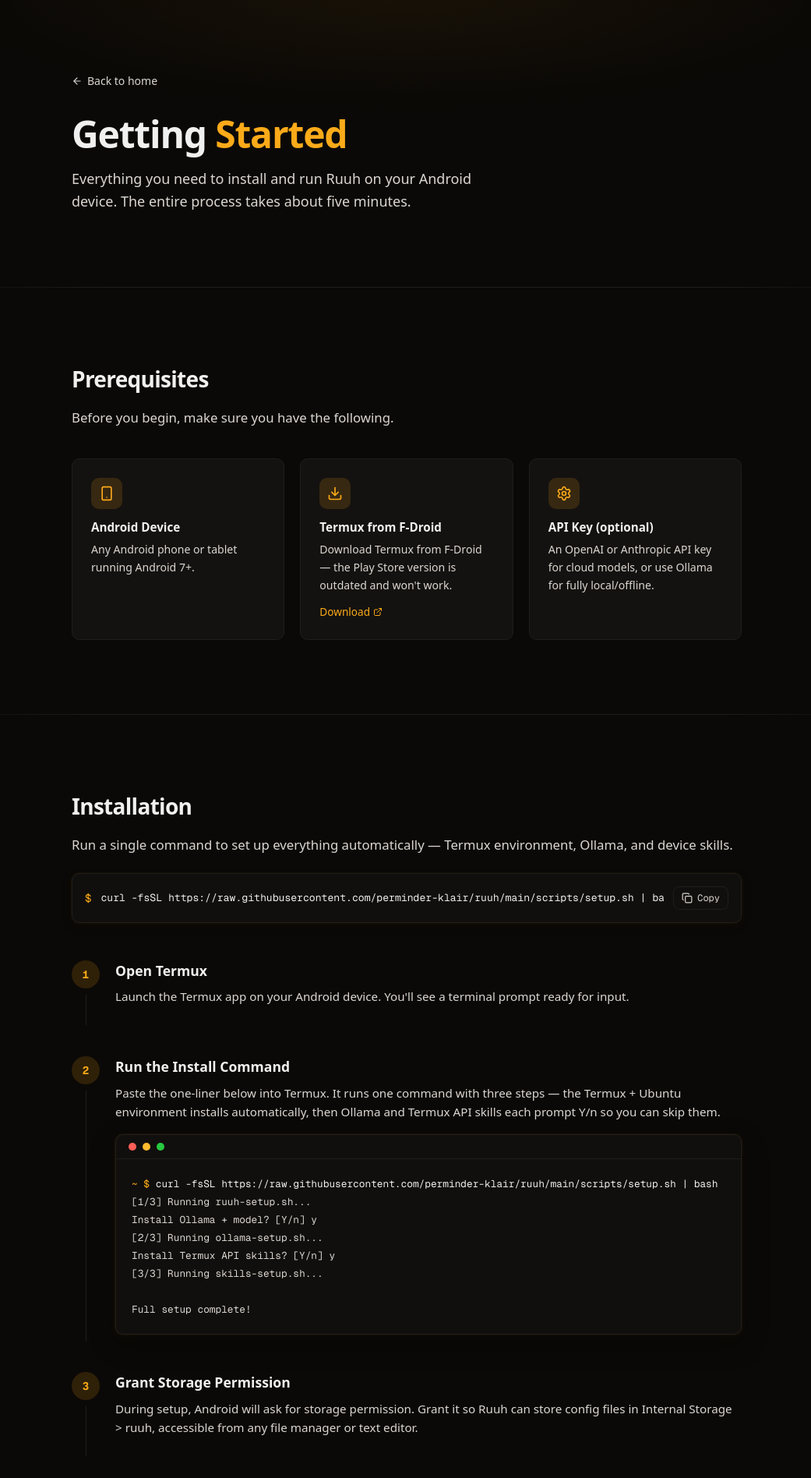
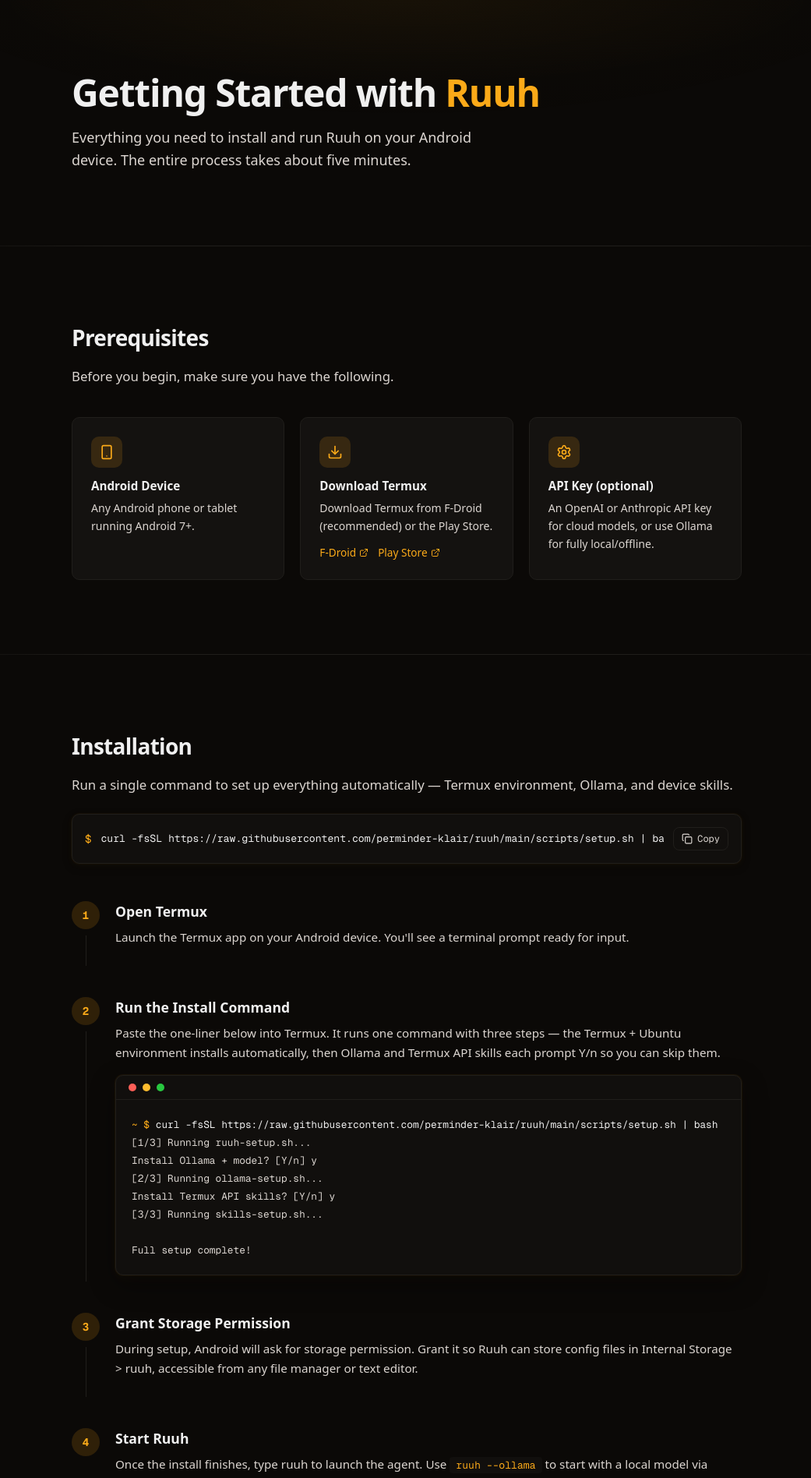
Before and after one commit to perminder-klair/ruuh, a Next.js app in the folder web/: page /docs in a window 1280 px wide. Shown: the part 60-1956 px from the top of the page at 78% size, without its empty margins (118-1159 px from the left). Built offline with nearby package versions, Linux system fonts and the light colour scheme.

Commit message:
landing page improvements

```diff
--- a/web/app/docs/page.tsx
+++ b/web/app/docs/page.tsx
@@ -7,19 +7,10 @@
   FileText,
   Smartphone,
   Cpu,
-  ArrowLeft,
   ExternalLink,
   FolderOpen,
-  Pencil,
-  RefreshCw,
   Plug,
   MessageSquare,
-  Fingerprint,
-  User,
-  Rocket,
-  Power,
-  HeartPulse,
-  Wrench,
 } from "lucide-react";
 import { CopyButton } from "@/components/copy-button";
 import {
@@ -50,10 +41,11 @@
   },
   {
     icon: Download,
-    title: "Termux from F-Droid",
+    title: "Download Termux",
     description:
-      "Download Termux from F-Droid — the Play Store version is outdated and won't work.",
+      "Download Termux from F-Droid (recommended) or the Play Store.",
     link: "https://f-droid.org/en/packages/com.termux/",
+    playStoreLink: "https://play.google.com/store/apps/details?id=com.termux",
   },
   {
     icon: Settings,
@@ -103,7 +95,7 @@
     step: 4,
     title: "Start Ruuh",
     description:
-      "Once the install finishes, type ruuh to launch the agent. Use ruuh --ollama to start with a local model via Ollama. It logs into the Ubuntu proot environment and starts pi-coding-agent from the shared config directory. A web dashboard starts automatically at localhost:3000 — open it in your device browser while the agent is running.",
+      <>Once the install finishes, type ruuh to launch the agent. Use <code className="rounded bg-code-block px-2 py-0.5 font-mono text-[0.82rem] text-primary">ruuh --ollama</code> to start with a local model via Ollama. It logs into the Ubuntu proot environment and starts pi-coding-agent from the shared config directory. A web dashboard starts automatically at <a href="http://localhost:3000" className="text-primary hover:underline" target="_blank" rel="noopener noreferrer">localhost:3000</a> — open it in your device browser while the agent is running.</>,
     terminal: {
       lines: [
         { prompt: true, text: "ruuh --ollama" },
@@ -120,60 +112,22 @@
 ];
 
 const configFiles = [
-  {
-    icon: FileText,
-    name: "AGENTS.md",
-    description:
-      "Master workspace config — startup routine, memory structure, and how the agent behaves each session.",
-  },
-  {
-    icon: Pencil,
-    name: "SOUL.md",
-    description:
-      "Personality and behavioral guidelines — tone, communication style, and boundaries.",
-  },
-  {
-    icon: Fingerprint,
-    name: "IDENTITY.md",
-    description:
-      "The agent fills this in during its first conversation — name, creature type, vibe, and emoji.",
-  },
-  {
-    icon: User,
-    name: "USER.md",
-    description:
-      "Profile of the human — name, pronouns, timezone, and contextual notes. Updated as the agent learns about you.",
-  },
-  {
-    icon: RefreshCw,
-    name: "MEMORY.md",
-    description:
-      "Persistent long-term memory across sessions. The agent writes here to remember decisions and context.",
-  },
-  {
-    icon: Rocket,
-    name: "BOOTSTRAP.md",
-    description:
-      "First-run ritual — guides the intro conversation. Deleted after the first session.",
-  },
-  {
-    icon: Power,
-    name: "BOOT.md",
-    description:
-      "Custom startup tasks the agent runs each session. Leave empty if unused.",
-  },
-  {
-    icon: HeartPulse,
-    name: "HEARTBEAT.md",
-    description:
-      "Periodic task scheduler for interval-based checks. Leave empty if unused.",
-  },
-  {
-    icon: Wrench,
-    name: "TOOLS.md",
-    description:
-      "Quick reference of available Termux API commands from installed skills.",
-  },
+  { name: "AGENTS.md", description: "Master workspace config — startup routine, memory structure, behaviour" },
+  { name: "SOUL.md", description: "Personality and tone — communication style and boundaries" },
+  { name: "IDENTITY.md", description: "Auto-filled on first run — name, creature type, vibe, emoji" },
+  { name: "USER.md", description: "Profile of the human — updated as the agent learns about you" },
+  { name: "MEMORY.md", description: "Persistent long-term memory across sessions" },
+  { name: "BOOTSTRAP.md", description: "First-run ritual — deleted after the first session" },
+  { name: "BOOT.md", description: "Custom startup tasks each session (optional)" },
+  { name: "HEARTBEAT.md", description: "Periodic task scheduler for interval-based checks (optional)" },
+  { name: "TOOLS.md", description: "Quick reference of available Termux API commands" },
+];
+
+const piStructure = [
+  { name: ".pi/settings.json", description: "Agent settings — model, API keys, preferences" },
+  { name: ".pi/prompts/", description: "Custom prompt templates for reusable workflows" },
+  { name: ".pi/extensions/", description: "Extensions like the web dashboard (dashboard.ts)" },
+  { name: ".pi/skills/", description: "Auto-discovered skill directories (termux-device, termux-comms, etc.)" },
 ];
 
 const filePaths = [
@@ -188,18 +142,9 @@
       {/* Header */}
       <section className="border-b-soft py-24 px-6 relative bg-[radial-gradient(ellipse_60%_50%_at_50%_0%,rgba(251,170,25,0.04),transparent_70%)]">
         <div className="mx-auto max-w-[860px]">
-          <AnimatedDiv>
-            <a
-              href="/"
-              className="mb-8 inline-flex items-center gap-1.5 text-sm text-muted-foreground hover:text-primary transition-colors"
-            >
-              <ArrowLeft className="size-3.5" />
-              Back to home
-            </a>
-          </AnimatedDiv>
           <AnimatedDiv delay={0.1}>
             <h1 className="mb-4 text-[clamp(2rem,5vw,3rem)] font-extrabold leading-[1.1] tracking-tight">
-              Getting <span className="text-primary">Started</span>
+              Getting Started with <span className="text-primary">Ruuh</span>
             </h1>
           </AnimatedDiv>
           <AnimatedDiv delay={0.2}>
@@ -235,15 +180,29 @@
                   <p className="text-[0.88rem] leading-relaxed text-muted-foreground">
                     {item.description}
                   </p>
+                  {(item.link || item.playStoreLink) && (
+                    <div className="mt-3 flex items-center gap-3">
                       {item.link && (
                         <a
                           href={item.link}
                           target="_blank"
                           rel="noopener noreferrer"
-                      className="mt-3 inline-flex items-center gap-1 text-[0.85rem] text-primary hover:underline"
+                          className="inline-flex items-center gap-1 text-[0.85rem] text-primary hover:underline"
                         >
-                      Download <ExternalLink className="size-3" />
+                          F-Droid <ExternalLink className="size-3" />
                         </a>
+                      )}
+                      {item.playStoreLink && (
+                        <a
+                          href={item.playStoreLink}
+                          target="_blank"
+                          rel="noopener noreferrer"
+                          className="inline-flex items-center gap-1 text-[0.85rem] text-primary hover:underline"
+                        >
+                          Play Store <ExternalLink className="size-3" />
+                        </a>
+                      )}
+                    </div>
                   )}
                 </div>
               </StaggerItem>
@@ -327,64 +286,6 @@
               </AnimatedSection>
             ))}
           </div>
-        </div>
-      </section>
-
-      {/* Config Files */}
-      <section className="border-b-soft py-24 px-6">
-        <div className="mx-auto max-w-[860px]">
-          <AnimatedDiv>
-            <h2 className="mb-4 text-[1.75rem] font-bold tracking-tight">
-              Configuration <span className="text-primary">Files</span>
-            </h2>
-            <p className="mb-10 text-[1.05rem] text-muted-foreground">
-              Ruuh creates a set of Markdown files you can edit from any text
-              editor on your phone. No terminal required.
-            </p>
-          </AnimatedDiv>
-          <StaggerContainer className="space-y-4">
-            {configFiles.map((file) => (
-              <StaggerItem key={file.name}>
-                <div className="flex items-start gap-4 rounded-lg border border-border bg-card px-6 py-5">
-                  <GlowIcon className="mt-0.5 flex h-10 w-10 flex-shrink-0 items-center justify-center rounded-lg bg-primary/15 text-primary">
-                    <file.icon className="size-5" />
-                  </GlowIcon>
-                  <div>
-                    <h3 className="mb-1 font-mono text-[0.95rem] font-semibold text-primary">
-                      {file.name}
-                    </h3>
-                    <p className="text-[0.9rem] leading-relaxed text-muted-foreground">
-                      {file.description}
-                    </p>
-                  </div>
-                </div>
-              </StaggerItem>
-            ))}
-          </StaggerContainer>
-
-          <AnimatedDiv className="mt-10">
-            <div className="rounded-lg border border-border bg-card p-6">
-              <h3 className="mb-4 flex items-center gap-2 text-[0.95rem] font-semibold">
-                <FolderOpen className="size-4 text-primary" />
-                File Locations
-              </h3>
-              <div className="space-y-2.5">
-                {filePaths.map((item) => (
-                  <div
-                    key={item.context}
-                    className="flex flex-col gap-1 sm:flex-row sm:items-center sm:gap-3"
-                  >
-                    <span className="text-[0.85rem] font-medium text-muted-foreground w-44 flex-shrink-0">
-                      {item.context}
-                    </span>
-                    <code className="rounded bg-code-block px-2.5 py-1 font-mono text-[0.82rem] text-foreground">
-                      {item.path}
-                    </code>
-                  </div>
-                ))}
-              </div>
-            </div>
-          </AnimatedDiv>
         </div>
       </section>
 
@@ -610,6 +511,96 @@
         </div>
       </section>
 
+      {/* Config Files */}
+      <section className="border-b-soft py-24 px-6">
+        <div className="mx-auto max-w-[860px]">
+          <AnimatedDiv>
+            <h2 className="mb-4 text-[1.75rem] font-bold tracking-tight">
+              Configuration <span className="text-primary">Files</span>
+            </h2>
+            <p className="mb-10 text-[1.05rem] text-muted-foreground">
+              Ruuh creates a set of Markdown files in your Android&apos;s{" "}
+              <code className="rounded bg-code-block px-2 py-0.5 font-mono text-[0.82rem] text-primary">
+                Internal Storage &gt; ruuh
+              </code>{" "}
+              directory. Open it with any file manager and edit with any text
+              editor — no terminal required.
+            </p>
+          </AnimatedDiv>
+          <AnimatedDiv>
+            <div className="rounded-lg border border-border bg-card p-6">
+              <h3 className="mb-4 flex items-center gap-2 text-[0.95rem] font-semibold">
+                <FileText className="size-4 text-primary" />
+                Agent Files
+              </h3>
+              <div className="space-y-2.5">
+                {configFiles.map((file) => (
+                  <div
+                    key={file.name}
+                    className="flex flex-col gap-1 sm:flex-row sm:items-baseline sm:gap-3"
+                  >
+                    <code className="shrink-0 rounded bg-code-block px-2.5 py-1 font-mono text-[0.82rem] text-primary w-40">
+                      {file.name}
+                    </code>
+                    <span className="text-[0.85rem] text-muted-foreground">
+                      {file.description}
+                    </span>
+                  </div>
+                ))}
+              </div>
+            </div>
+          </AnimatedDiv>
+
+          <AnimatedDiv className="mt-4">
+            <div className="rounded-lg border border-border bg-card p-6">
+              <h3 className="mb-4 flex items-center gap-2 text-[0.95rem] font-semibold">
+                <Settings className="size-4 text-primary" />
+                .pi Directory
+              </h3>
+              <div className="space-y-2.5">
+                {piStructure.map((item) => (
+                  <div
+                    key={item.name}
+                    className="flex flex-col gap-1 sm:flex-row sm:items-baseline sm:gap-3"
+                  >
+                    <code className="shrink-0 rounded bg-code-block px-2.5 py-1 font-mono text-[0.82rem] text-primary w-40">
+                      {item.name}
+                    </code>
+                    <span className="text-[0.85rem] text-muted-foreground">
+                      {item.description}
+                    </span>
+                  </div>
+                ))}
+              </div>
+            </div>
+          </AnimatedDiv>
+
+          <AnimatedDiv className="mt-4">
+            <div className="rounded-lg border border-border bg-card p-6">
+              <h3 className="mb-4 flex items-center gap-2 text-[0.95rem] font-semibold">
+                <FolderOpen className="size-4 text-primary" />
+                File Locations
+              </h3>
+              <div className="space-y-2.5">
+                {filePaths.map((item) => (
+                  <div
+                    key={item.context}
+                    className="flex flex-col gap-1 sm:flex-row sm:items-center sm:gap-3"
+                  >
+                    <span className="text-[0.85rem] font-medium text-muted-foreground w-44 flex-shrink-0">
+                      {item.context}
+                    </span>
+                    <code className="rounded bg-code-block px-2.5 py-1 font-mono text-[0.82rem] text-foreground">
+                      {item.path}
+                    </code>
+                  </div>
+                ))}
+              </div>
+            </div>
+          </AnimatedDiv>
+        </div>
+      </section>
+
       {/* Useful Commands */}
       <section className="border-b-soft py-24 px-6">
         <div className="mx-auto max-w-[860px]">
@@ -630,6 +621,18 @@
               {
                 label: "Start with Ollama (local model)",
                 cmd: "ruuh --ollama",
+              },
+              {
+                label: "Switch Ollama model",
+                cmd: "ollama pull llama3 && ruuh --ollama",
+              },
+              {
+                label: "Set default provider",
+                cmd: 'Edit ~/.pi/agent/settings.json → "defaultProvider"',
+              },
+              {
+                label: "Set default model",
+                cmd: 'Edit ~/.pi/agent/settings.json → "defaultModel"',
               },
               {
                 label: "Open web dashboard",
@@ -663,6 +666,20 @@
               </StaggerItem>
             ))}
           </StaggerContainer>
+          <AnimatedDiv className="mt-6">
+            <p className="text-[0.92rem] text-muted-foreground">
+              For the full list of commands, providers, and configuration options, see the{" "}
+              <a
+                href="https://github.com/badlogic/pi-mono/tree/main/packages/coding-agent"
+                className="text-primary hover:underline"
+                target="_blank"
+                rel="noopener noreferrer"
+              >
+                pi-coding-agent documentation
+              </a>
+              .
+            </p>
+          </AnimatedDiv>
         </div>
       </section>
 
--- a/web/app/page.tsx
+++ b/web/app/page.tsx
@@ -1,6 +1,5 @@
 import {
   Brain,
-  FolderOpen,
   Plug,
   Cpu,
   Smartphone,
@@ -37,10 +36,10 @@
       "MEMORY.md preserves context across sessions. Ruuh remembers what you're working on and picks up where you left off.",
   },
   {
-    icon: FolderOpen,
-    title: "Android File Access",
+    icon: Smartphone,
+    title: "Run on Any Android",
     description:
-      "Agent configs live in /sdcard/ruuh — edit them from any text editor on your phone. No terminal required for configuration.",
+      "Works on any Android 7+ phone or tablet. No root required — runs in a full Ubuntu environment via Termux and proot-distro.",
   },
   {
     icon: Plug,
@@ -194,17 +193,16 @@
                   >
                     F-Droid
                   </a>{" "}
-                  or the{" "}
+                  (recommended) or the{" "}
                   <a
-                    href="https://github.com/termux/termux-app/releases"
+                    href="https://play.google.com/store/apps/details?id=com.termux"
                     className="text-primary hover:underline"
                     target="_blank"
                     rel="noopener noreferrer"
                   >
-                    GitHub Releases
+                    Play Store
                   </a>
-                  . The Play Store version is outdated — use F-Droid or GitHub
-                  for the latest build.
+                  .
                 </p>
               </div>
             </StaggerItem>
```
Lines whose indentation alone changed are shown as unchanged.
